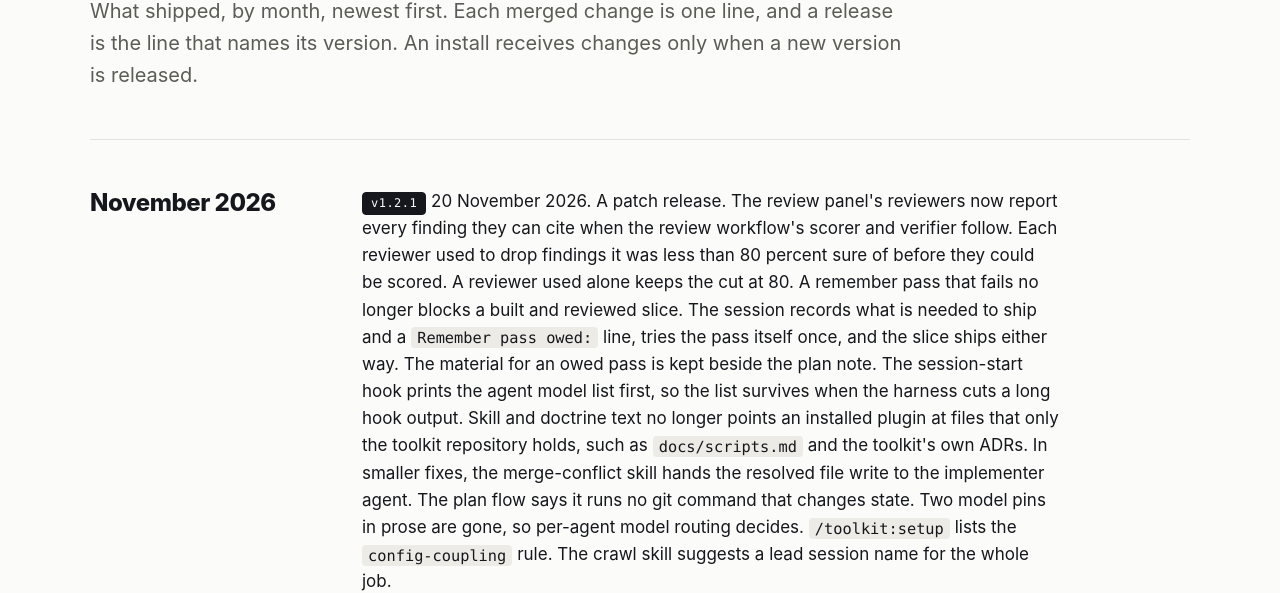
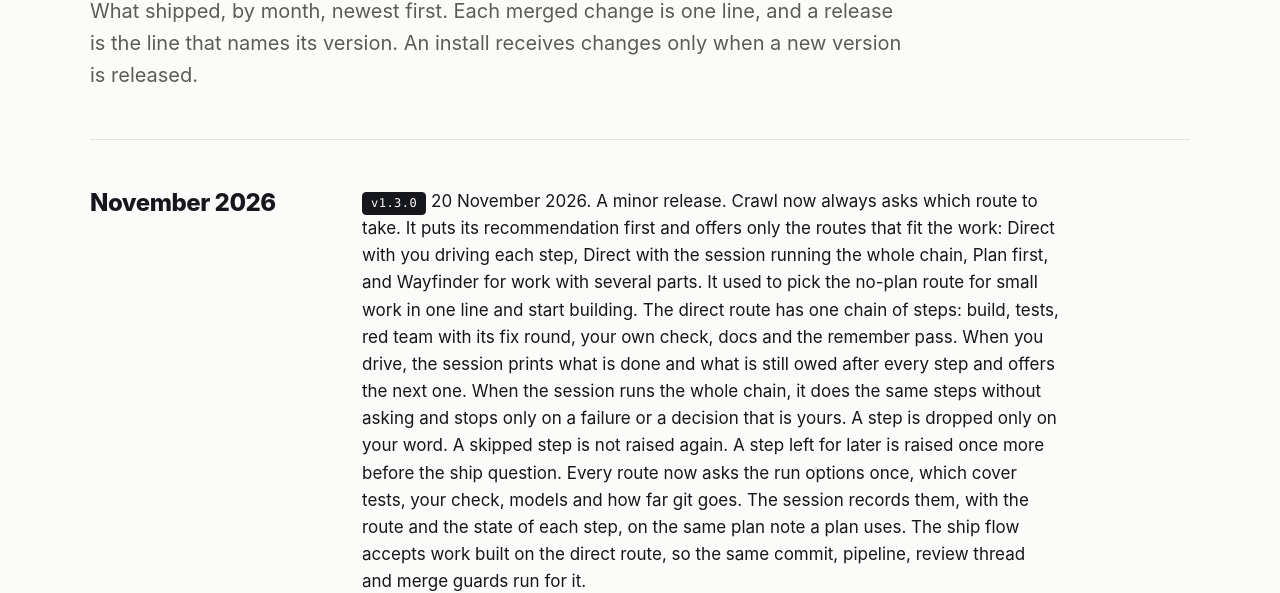
Before and after one commit to shaughnlgh/claude-toolkit, a plain HTML site: page site/release-notes.html in a window 1280 px wide. Shown: the part 211-804 px from the top of the page. Drawn offline with Linux system fonts and the light colour scheme.

Commit message:
feat(toolkit): release 1.3.0: bump the version and add the release notes entry for the route question that crawl always asks, the direct route with its drive and chain modes, the recorded step states, and the ship flow accepting direct route work

```diff
--- a/site/release-notes.html
+++ b/site/release-notes.html
@@ -38,6 +38,7 @@
 <section class="month" aria-labelledby="m-2026-11">
 <h2 id="m-2026-11"><time datetime="2026-11">November 2026</time></h2>
 <ul class="changes">
+<li id="v1.3.0"><span class="tag tag--block">v1.3.0</span> <time datetime="2026-11-20">20 November 2026</time>. A minor release. Crawl now always asks which route to take. It puts its recommendation first and offers only the routes that fit the work: Direct with you driving each step, Direct with the session running the whole chain, Plan first, and Wayfinder for work with several parts. It used to pick the no-plan route for small work in one line and start building. The direct route has one chain of steps: build, tests, red team with its fix round, your own check, docs and the remember pass. When you drive, the session prints what is done and what is still owed after every step and offers the next one. When the session runs the whole chain, it does the same steps without asking and stops only on a failure or a decision that is yours. A step is dropped only on your word. A skipped step is not raised again. A step left for later is raised once more before the ship question. Every route now asks the run options once, which cover tests, your check, models and how far git goes. The session records them, with the route and the state of each step, on the same plan note a plan uses. The ship flow accepts work built on the direct route, so the same commit, pipeline, review thread and merge guards run for it.</li>
 <li id="v1.2.1"><span class="tag tag--block">v1.2.1</span> <time datetime="2026-11-20">20 November 2026</time>. A patch release. The review panel's reviewers now report every finding they can cite when the review workflow's scorer and verifier follow. Each reviewer used to drop findings it was less than 80 percent sure of before they could be scored. A reviewer used alone keeps the cut at 80. A remember pass that fails no longer blocks a built and reviewed slice. The session records what is needed to ship and a <code>Remember pass owed:</code> line, tries the pass itself once, and the slice ships either way. The material for an owed pass is kept beside the plan note. The session-start hook prints the agent model list first, so the list survives when the harness cuts a long hook output. Skill and doctrine text no longer points an installed plugin at files that only the toolkit repository holds, such as <code>docs/scripts.md</code> and the toolkit's own ADRs. In smaller fixes, the merge-conflict skill hands the resolved file write to the implementer agent. The plan flow says it runs no git command that changes state. Two model pins in prose are gone, so per-agent model routing decides. <code>/toolkit:setup</code> lists the <code>config-coupling</code> rule. The crawl skill suggests a lead session name for the whole job.</li>
 <li id="v1.2.0"><span class="tag tag--block">v1.2.0</span> <time datetime="2026-11-19">19 November 2026</time>. A minor release. On <code>main</code>, <code>master</code> or a detached tag, the session now creates the work branch itself before the first edit. It used to stop, suggest a branch name and wait for you to create it. Outside a flow, commits, pushes, merges and PRs still need your instruction. The branch check and the branch naming rule are unchanged. The flows are unchanged. The execute flow still opens a worktree for its branch, and where it stops on a default branch it still hands you the branch command.</li>
 <li id="v1.1.0"><span class="tag tag--block">v1.1.0</span> <time datetime="2026-11-19">19 November 2026</time>. The session you start is the lead. Crawl and the post-approval question offer to start a worker session in the background on your yes, instead of handing you a command to paste. The ceiling you pick in the run options is your permission, so a worker does not ask again. A new run options question picks the model and effort of the worker sessions. The lead tells you when a worker needs you, finishes, or stops. It stops a worker once its work is pushed or merged, and otherwise leaves it idle. <code>/toolkit:setup</code> offers the new script rules.</li>
```
Also changed, not shown: plugins/toolkit/.claude-plugin/plugin.json.
